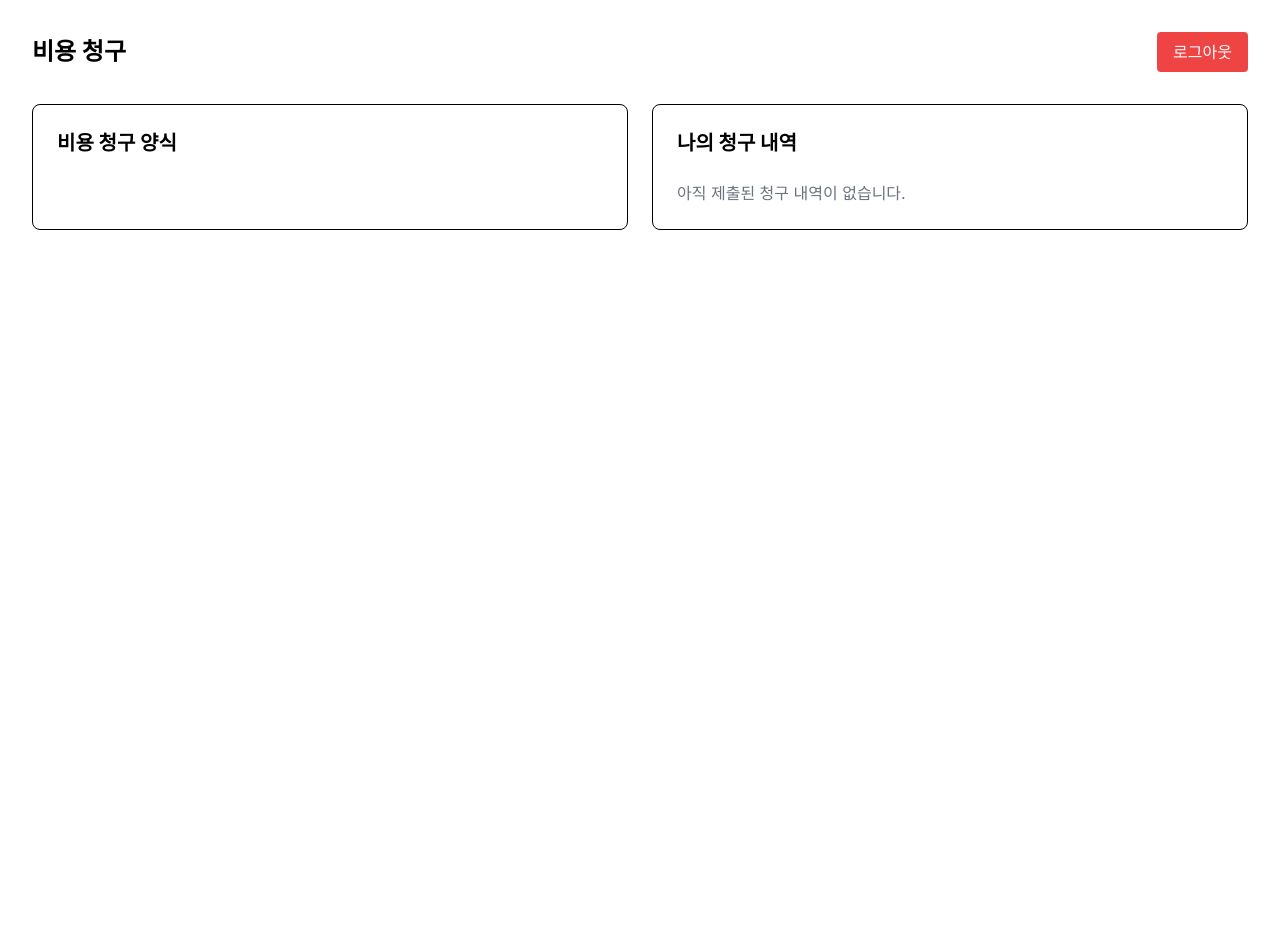
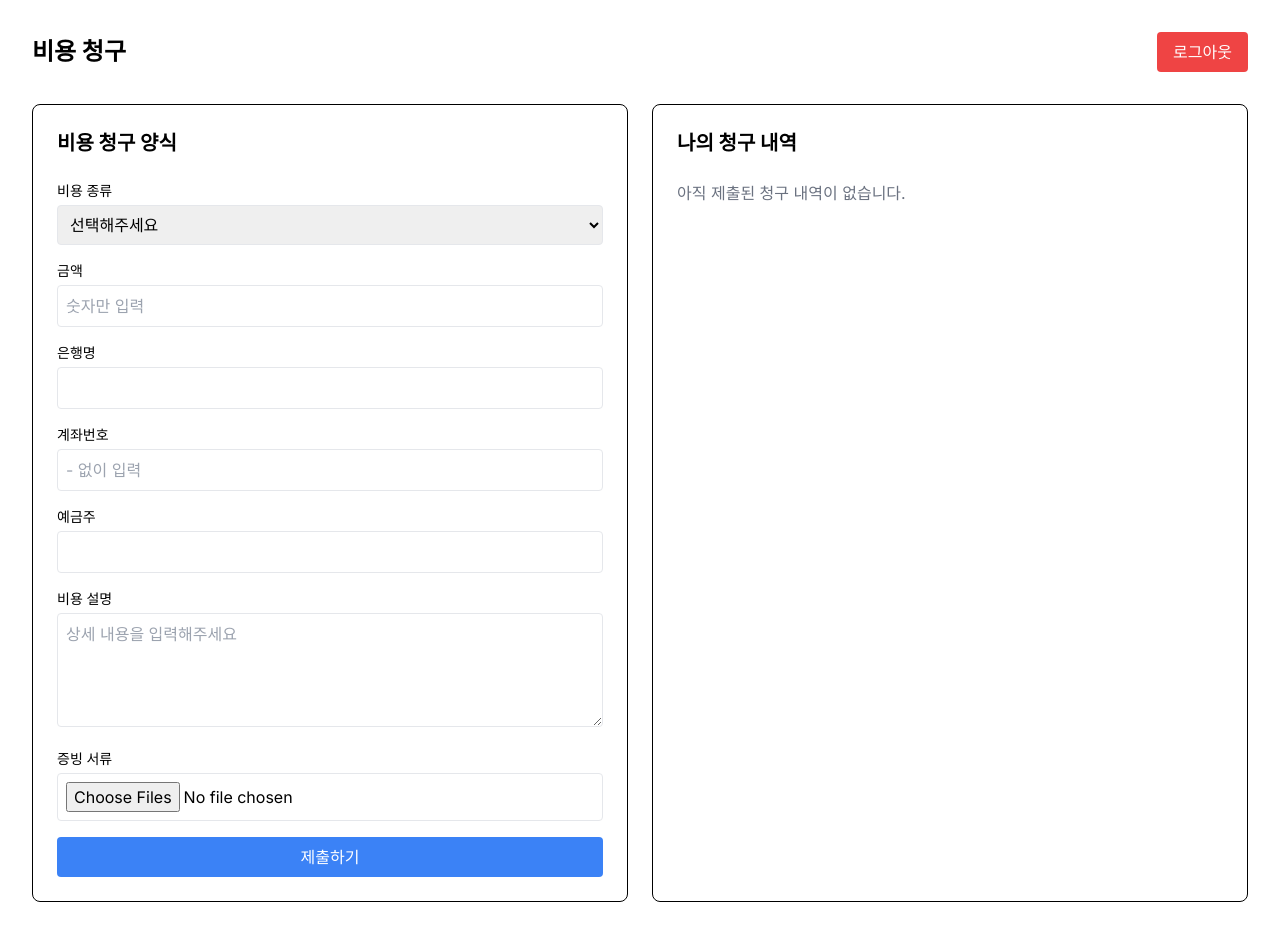
Before and after one commit to thcore/thc-core, a Next.js app: page /dashboard in a window 1280 px wide. Before the commit the page ends 800 px from the top, so only its background shows below. Built offline with nearby package versions, Linux system fonts and the light colour scheme; no server answers; sample sign-in values are in the browser's storage; a web font is replaced by a local one.

Commit message:
fix: restore expense submission form in dashboard
- Restore complete expense submission form
- Add all form fields (type, amount, bank info, etc.)
- Include file upload functionality
- Maintain form state with useState

```diff
--- a/src/app/dashboard/page.tsx
+++ b/src/app/dashboard/page.tsx
@@ -1,4 +1,3 @@
-import Card from '@/components/common/Card';
 import DashboardContent from '@/components/dashboard/DashboardContent';
 
 export default function DashboardPage() {
--- a/src/components/dashboard/DashboardContent.tsx
+++ b/src/components/dashboard/DashboardContent.tsx
@@ -24,7 +24,8 @@ export default function DashboardContent() {
 
   const handleSubmit = (e: React.FormEvent) => {
     e.preventDefault();
-    console.log('제출된 데이터:', formData);
+    const data = { ...formData, userId: user?.uid };
+    console.log('제출된 데이터:', data);
   };
 
   if (loading) return <div>Loading...</div>;
@@ -43,11 +44,100 @@ export default function DashboardContent() {
       </div>
 
       <div className="grid grid-cols-1 md:grid-cols-2 gap-6">
-        {/* 기존 폼 내용 */}
         <Card className="p-6">
           <h2 className="text-xl font-bold mb-6">비용 청구 양식</h2>
           <form onSubmit={handleSubmit} className="space-y-4">
-            {/* 기존 폼 필드들 */}
+            <div>
+              <label className="block text-sm font-medium mb-1">비용 종류</label>
+              <select
+                className="w-full p-2 border rounded"
+                value={formData.type}
+                onChange={(e) => setFormData({...formData, type: e.target.value})}
+                required
+              >
+                <option value="">선택해주세요</option>
+                <option value="급여">급여</option>
+                <option value="외주비">외주비</option>
+                <option value="자재비">자재비</option>
+                <option value="경비">경비</option>
+                <option value="기타">기타</option>
+              </select>
+            </div>
+
+            <div>
+              <label className="block text-sm font-medium mb-1">금액</label>
+              <input
+                type="number"
+                className="w-full p-2 border rounded"
+                value={formData.amount}
+                onChange={(e) => setFormData({...formData, amount: e.target.value})}
+                required
+                placeholder="숫자만 입력"
+              />
+            </div>
+
+            <div>
+              <label className="block text-sm font-medium mb-1">은행명</label>
+              <input
+                type="text"
+                className="w-full p-2 border rounded"
+                value={formData.bankName}
+                onChange={(e) => setFormData({...formData, bankName: e.target.value})}
+                required
+              />
+            </div>
+
+            <div>
+              <label className="block text-sm font-medium mb-1">계좌번호</label>
+              <input
+                type="text"
+                className="w-full p-2 border rounded"
+                value={formData.accountNumber}
+                onChange={(e) => setFormData({...formData, accountNumber: e.target.value})}
+                required
+                placeholder="- 없이 입력"
+              />
+            </div>
+
+            <div>
+              <label className="block text-sm font-medium mb-1">예금주</label>
+              <input
+                type="text"
+                className="w-full p-2 border rounded"
+                value={formData.accountHolder}
+                onChange={(e) => setFormData({...formData, accountHolder: e.target.value})}
+                required
+              />
+            </div>
+
+            <div>
+              <label className="block text-sm font-medium mb-1">비용 설명</label>
+              <textarea
+                className="w-full p-2 border rounded"
+                value={formData.description}
+                onChange={(e) => setFormData({...formData, description: e.target.value})}
+                required
+                rows={4}
+                placeholder="상세 내용을 입력해주세요"
+              />
+            </div>
+
+            <div>
+              <label className="block text-sm font-medium mb-1">증빙 서류</label>
+              <input
+                type="file"
+                className="w-full p-2 border rounded"
+                accept=".pdf,.jpg,.jpeg,.png"
+                multiple
+              />
+            </div>
+
+            <button
+              type="submit"
+              className="w-full py-2 px-4 bg-blue-500 text-white rounded hover:bg-blue-600"
+            >
+              제출하기
+            </button>
           </form>
         </Card>
 
```
